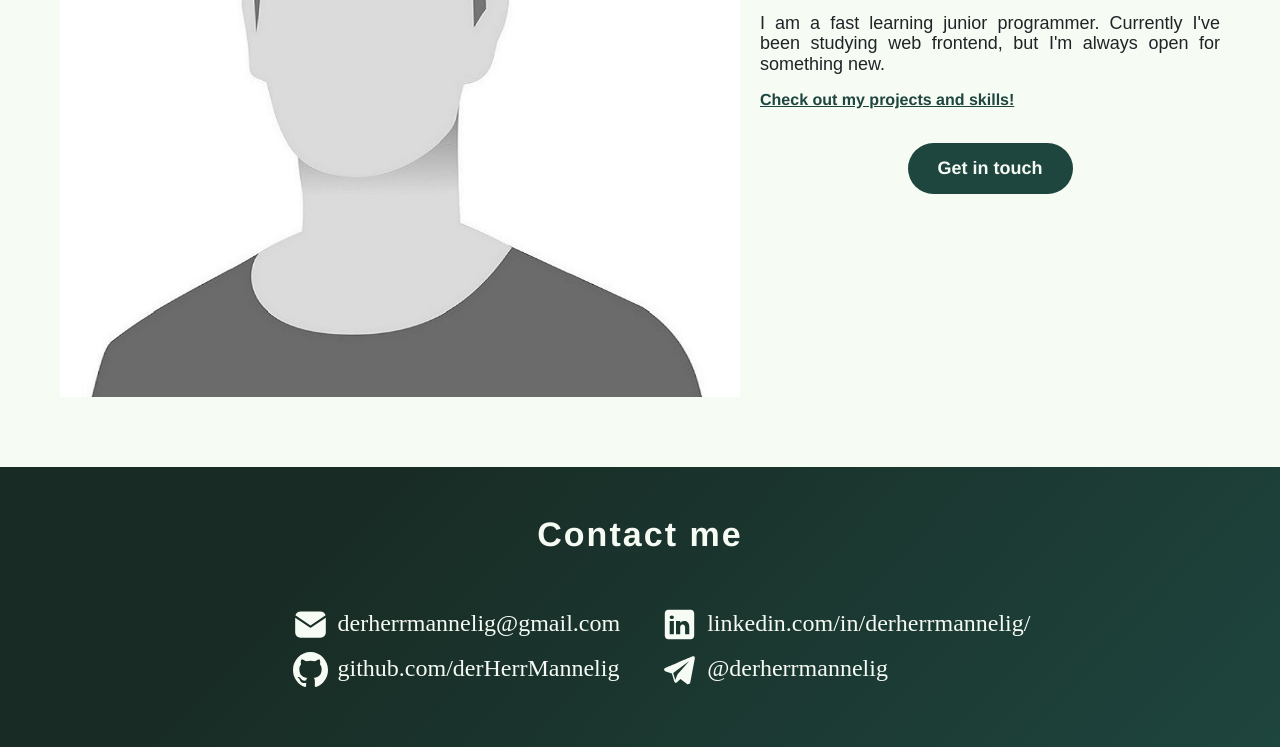
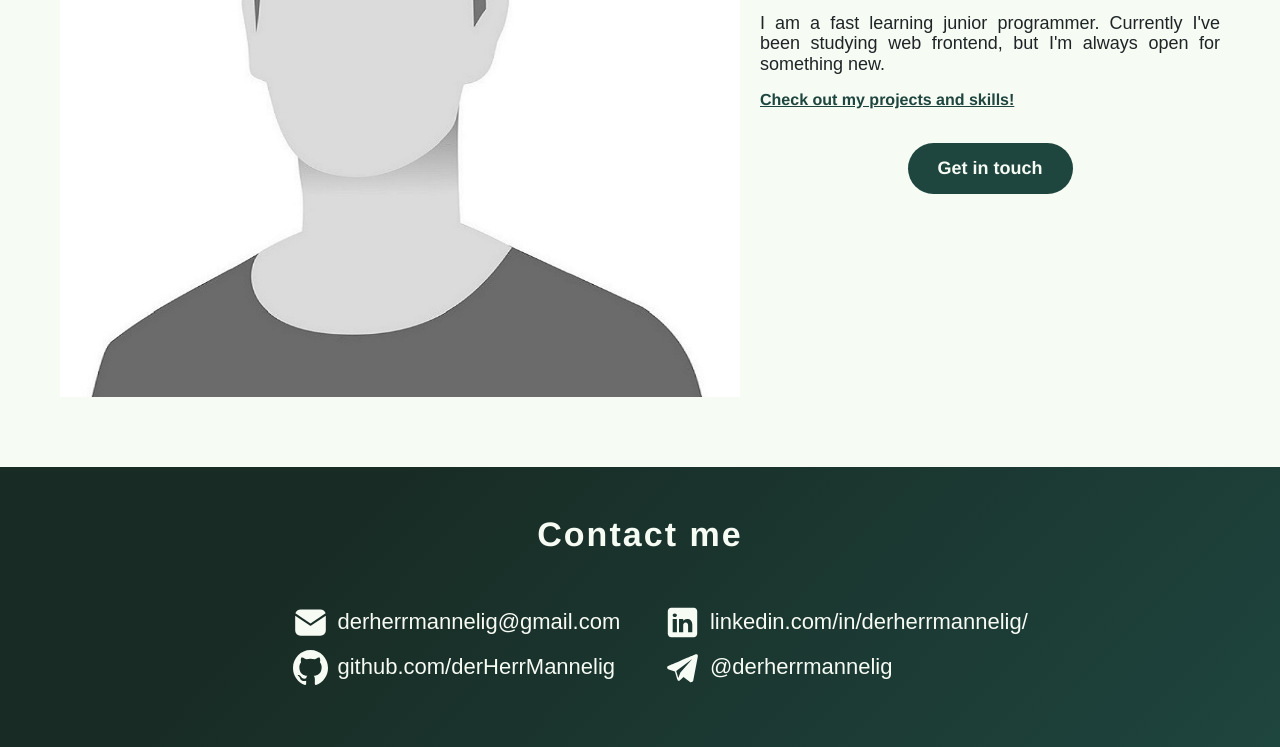
Before and after one commit to derHerrMannelig/cv, a website with bundled scripts: page index.html in a window 1280 px wide. Shown: the part 473-1220 px from the top of the page. Built offline with nearby package versions, Linux system fonts and the light colour scheme.

Commit message:
fix: add originally intended missing styles

```diff
--- a/style.css
+++ b/style.css
@@ -129,8 +129,11 @@ ul {
   cursor: default;
 }
 .contact-list {
+  font-family: "Helvetica", sans-serif;
+  font-style: normal;
+  font-weight: 400;
   width: 780px;
-  font-size: 24px;
+  font-size: 22px;
   height: 80px;
   display: flex;
   flex-direction: column;
```
